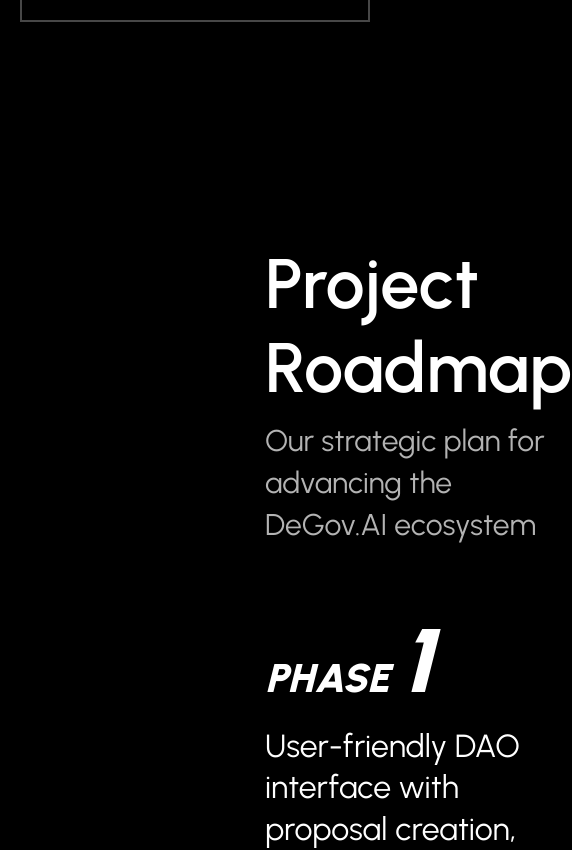
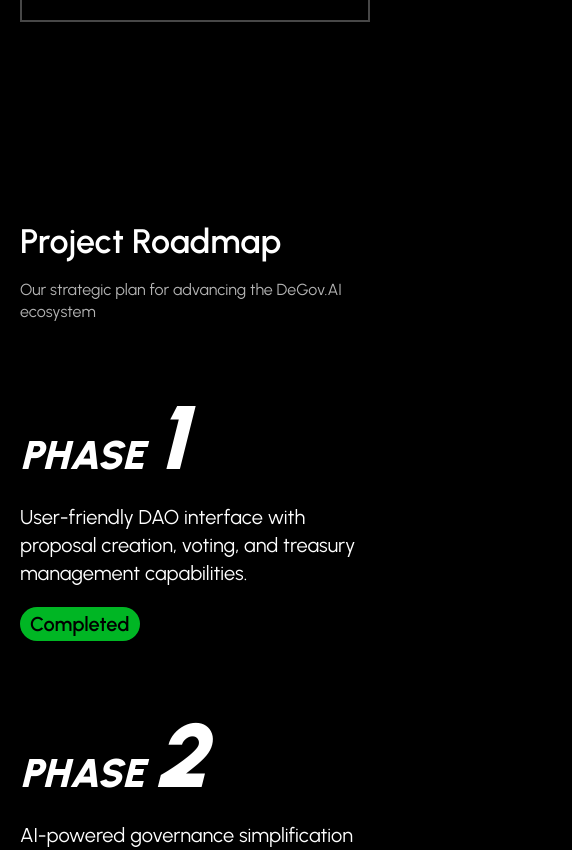
Before and after one commit to ringecosystem/degov-home, a Next.js app in the folder packages/web/: page / in a window 390 px wide. Shown: the part 3529-4379 px from the top of the page, 572 px wide, since content can reach past the window. Built offline with nearby package versions, Linux system fonts and the light colour scheme.

Commit message:
Refactor RoadmapPhase and RoadmapSection components for improved styling and responsiveness

```diff
--- a/packages/web/src/components/home/RoadmapPhase.tsx
+++ b/packages/web/src/components/home/RoadmapPhase.tsx
@@ -1,4 +1,4 @@
-import { Roadmap, RoadmapStatus } from "./RoadmapStatus";
+import { Roadmap, RoadmapStatus } from './RoadmapStatus';
 
 interface RoadmapPhaseProps {
   number: number;
@@ -6,23 +6,17 @@
   status: Roadmap;
 }
 
-export default function RoadmapPhase({
-  number,
-  description,
-  status,
-}: RoadmapPhaseProps) {
+export default function RoadmapPhase({ number, description, status }: RoadmapPhaseProps) {
   return (
     <div className={`flex flex-col gap-[20px]`}>
       <div className="space-x-[10px] leading-[100%]">
-        <span className="text-[40px] font-[900]  italic capitalize  leading-[100%]">
-          PHASE
-        </span>
-        <span className="text-[90px] font-[900]  italic  leading-[100%]">
-          {number}
-        </span>
+        <span className="text-[40px] leading-[100%] font-[900] capitalize italic">PHASE</span>
+        <span className="text-[90px] leading-[100%] font-[900] italic">{number}</span>
       </div>
 
-      <p className="text-[32px] font-normal leading-[130%]">{description}</p>
+      <p className="text-[20px] leading-[140%] font-normal md:text-[32px] md:leading-[130%]">
+        {description}
+      </p>
 
       <RoadmapStatus status={status} />
     </div>
--- a/packages/web/src/components/home/RoadmapSection.tsx
+++ b/packages/web/src/components/home/RoadmapSection.tsx
@@ -1,44 +1,45 @@
-import RoadmapPhase from "./RoadmapPhase";
-import Image from "next/image";
-import { Roadmap } from "./RoadmapStatus";
+import RoadmapPhase from './RoadmapPhase';
+import Image from 'next/image';
+import { Roadmap } from './RoadmapStatus';
 const phases = [
   {
-    id: "phase1",
+    id: 'phase1',
     number: 1,
     description:
-      "User-friendly DAO interface with proposal creation, voting, and treasury management capabilities.",
-    status: Roadmap.Completed,
+      'User-friendly DAO interface with proposal creation, voting, and treasury management capabilities.',
+    status: Roadmap.Completed
   },
   {
-    id: "phase2",
+    id: 'phase2',
     number: 2,
     description:
-      "AI-powered governance simplification with enhanced decision-making and improved community engagement features.",
-    status: Roadmap.InProgress,
+      'AI-powered governance simplification with enhanced decision-making and improved community engagement features.',
+    status: Roadmap.InProgress
   },
   {
-    id: "phase3",
+    id: 'phase3',
     number: 3,
     description:
-      "Multi-agent AI governance system for optimized decision-making. Looking for partners to collaborate!",
-    status: Roadmap.SeekingPartners,
-  },
+      'Multi-agent AI governance system for optimized decision-making. Looking for partners to collaborate!',
+    status: Roadmap.SeekingPartners
+  }
 ];
 export default function RoadmapSection() {
   return (
-    <section className="py-[120px] container flex flex-col items-center">
-      <div className=" max-w-[1457px] flex items-center justify-center gap-[70px]">
+    <section className="container flex flex-col items-center py-[100px] md:py-[120px]">
+      <div className="flex max-w-[1457px] items-center justify-center gap-[70px]">
         <Image
           src="/images/roadmap-background.png"
           alt="roadmap"
           width={728.5}
           height={1138}
+          className="hidden md:inline-block"
         />
         <div>
-          <h2 className="text-[70px] font-semibold leading-[120%]">
+          <h2 className="text-[34px] leading-[120%] font-semibold md:text-[70px]">
             Project Roadmap
           </h2>
-          <p className="text-[30px] font-normal leading-[140%] mt-[10px] opacity-70">
+          <p className="mt-[16px] text-[16px] leading-[140%] font-normal opacity-70 md:mt-[10px] md:text-[30px]">
             Our strategic plan for advancing the DeGov.AI ecosystem
           </p>
 
```
